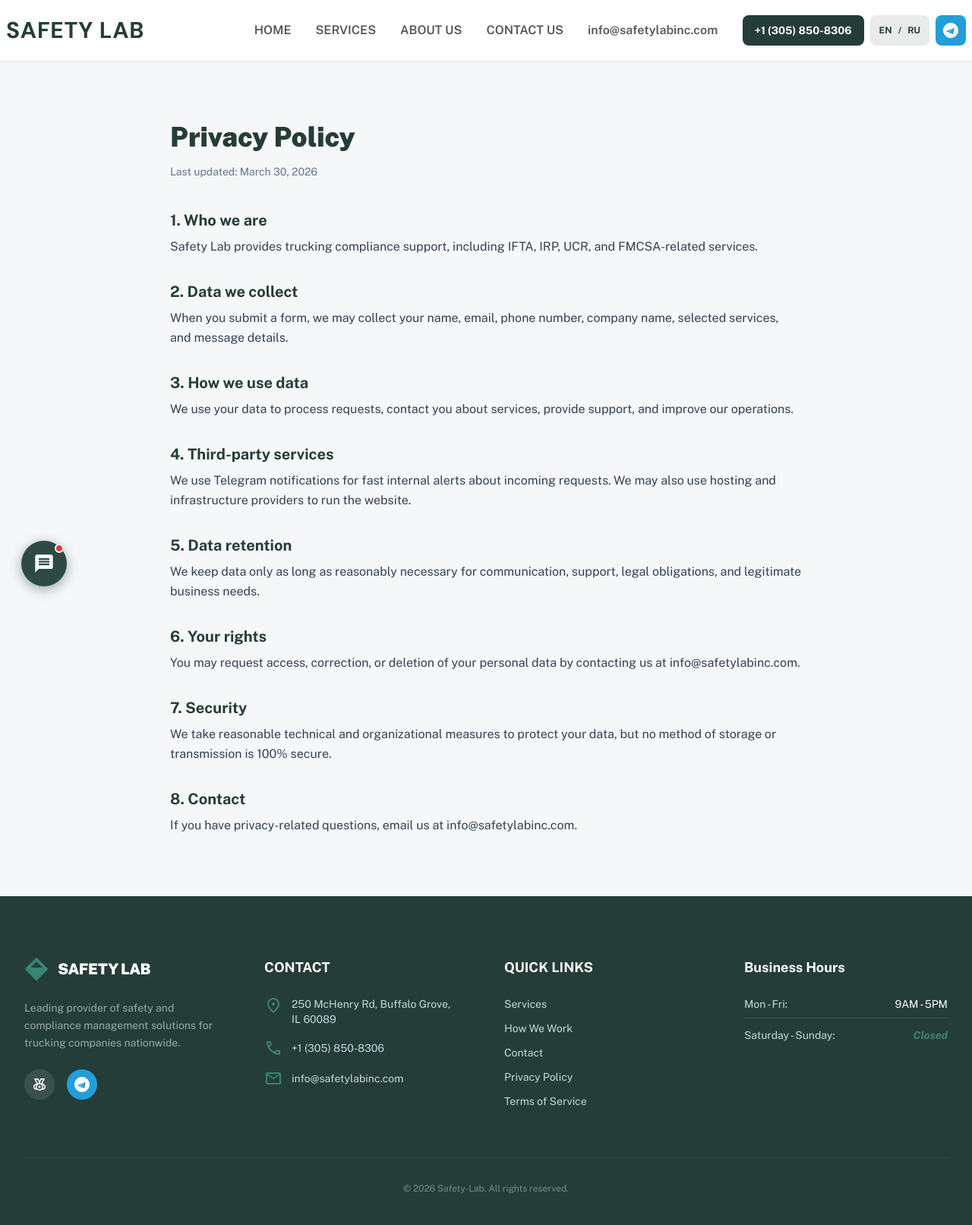
After one commit to NurgazievichR/truck, a Django app: page /privacy-policy/ in a window 1280 px wide. The commit adds this page. Shown: the whole page at 76% size. Run offline with Django 5.2, Linux system fonts and the light colour scheme; data comes from the database, SQL or seed files in the repository; some libraries are stand-ins or nearby versions.

Commit message:
Submit translation for footer, services. Add privacy policy, terms

```diff
--- a/apps/main/urls.py
+++ b/apps/main/urls.py
@@ -6,6 +6,8 @@ app_name = 'main'
 urlpatterns = [
     path('', views.index, name='index'),
     path('about/', views.about, name='about'),
+    path('privacy-policy/', views.privacy_policy, name='privacy_policy'),
+    path('terms-of-service/', views.terms_of_service, name='terms_of_service'),
     path('contacts/', views.contacts, name='contacts'),
     path('chatbot-lead/', views.chatbot_lead, name='chatbot_lead'),
 ]
--- a/apps/main/views.py
+++ b/apps/main/views.py
@@ -27,6 +27,16 @@ def index(request):
 def about(request):
     """Страница О компании"""
     return render(request, 'main/about.html')
+
+
+def privacy_policy(request):
+    """Privacy Policy page"""
+    return render(request, 'main/privacy_policy.html')
+
+
+def terms_of_service(request):
+    """Terms of Service page"""
+    return render(request, 'main/terms_of_service.html')
 
 
 def contacts(request):
--- a/templates/includes/footer.html
+++ b/templates/includes/footer.html
@@ -12,7 +12,7 @@
 </div>
 <span class="text-xl font-black tracking-tight text-white uppercase">Safety Lab</span>
 </a>
-<p class="text-sm leading-relaxed opacity-70">
+<p class="text-sm leading-relaxed opacity-70" data-i18n="footer.tagline">
                     Professional logistics and trucking compliance services. Keeping you road-ready and legally secure nationwide.
                 </p>
 <div class="flex gap-4">
@@ -30,7 +30,7 @@
 </div>
 <!-- Contact Details -->
 <div class="space-y-6">
-<h4 class="text-white font-bold text-lg">Contact Us</h4>
+<h4 class="text-white font-bold text-lg" data-i18n="footer.contactHeading">Contact Us</h4>
 <ul class="space-y-4 text-sm">
 <li class="flex items-start gap-3">
 <span class="material-symbols-outlined text-accent">location_on</span>
@@ -48,31 +48,31 @@
 </div>
 <!-- Quick Links -->
 <div class="space-y-6">
-<h4 class="text-white font-bold text-lg">Quick Links</h4>
+<h4 class="text-white font-bold text-lg" data-i18n="footer.quickLinks">Quick Links</h4>
 <ul class="space-y-3 text-sm">
-<li><a class="hover:text-accent transition-colors" href="{% url 'main:index' %}#services">Services</a></li>
-<li><a class="hover:text-accent transition-colors" href="{% url 'main:index' %}#how-we-work">How We Work</a></li>
-<li><a class="hover:text-accent transition-colors" href="{% url 'main:contacts' %}">Contact</a></li>
-<li><a class="hover:text-accent transition-colors" href="#">Privacy Policy</a></li>
-<li><a class="hover:text-accent transition-colors" href="#">Terms of Service</a></li>
+<li><a class="hover:text-accent transition-colors" data-i18n="footer.services" href="{% url 'main:index' %}#services">Services</a></li>
+<li><a class="hover:text-accent transition-colors" data-i18n="footer.howWeWork" href="{% url 'main:index' %}#how-we-work">How We Work</a></li>
+<li><a class="hover:text-accent transition-colors" data-i18n="footer.contact" href="{% url 'main:contacts' %}">Contact</a></li>
+<li><a class="hover:text-accent transition-colors" data-i18n="footer.privacy" href="{% url 'main:privacy_policy' %}">Privacy Policy</a></li>
+<li><a class="hover:text-accent transition-colors" data-i18n="footer.terms" href="{% url 'main:terms_of_service' %}">Terms of Service</a></li>
 </ul>
 </div>
 <!-- Business Hours -->
 <div class="space-y-6">
-<h4 class="text-white font-bold text-lg">Business Hours</h4>
+<h4 class="text-white font-bold text-lg" data-i18n="contact.hoursTitle">Business Hours</h4>
 <ul class="space-y-3 text-sm">
 <li class="flex justify-between border-b border-white/10 pb-2">
-<span>Mon - Fri:</span>
-<span class="text-white">9AM - 5PM</span>
+<span data-i18n-en="Mon - Fri:" data-i18n-ru="Пн - Пт:">Mon - Fri:</span>
+<span class="text-white" data-i18n-en="9AM - 5PM" data-i18n-ru="9:00 - 17:00">9AM - 5PM</span>
 </li>
 <li class="flex justify-between">
-<span>Saturday - Sunday:</span>
-<span class="text-accent font-bold italic">Closed</span>
+<span data-i18n-en="Saturday - Sunday:" data-i18n-ru="Суббота - Воскресенье:">Saturday - Sunday:</span>
+<span class="text-accent font-bold italic" data-i18n-en="Closed" data-i18n-ru="Выходной">Closed</span>
 </li>
 </ul>
 </div>
 </div>
-<div class="pt-8 border-t border-white/10 text-center text-xs opacity-50">
+<div class="pt-8 border-t border-white/10 text-center text-xs opacity-50" data-i18n="footer.copyright">
             © 2026 Safety-Lab. All rights reserved.
         </div>
 </div>
--- /dev/null
+++ b/templates/main/privacy_policy.html
@@ -0,0 +1,83 @@
+{% extends 'base.html' %}
+
+{% block title %}Privacy Policy | Safety Lab{% endblock %}
+{% block meta_description %}Privacy Policy for Safety Lab services and website data handling.{% endblock %}
+
+{% block content %}
+<section class="py-16 md:py-20">
+  <div class="max-w-4xl mx-auto px-4 sm:px-6 lg:px-8">
+    <h1 class="text-3xl md:text-4xl font-black text-primary dark:text-white mb-4"
+        data-i18n-en="Privacy Policy"
+        data-i18n-ru="Политика конфиденциальности">Privacy Policy</h1>
+    <p class="text-sm text-slate-500 dark:text-slate-400 mb-10"
+       data-i18n-en="Last updated: March 30, 2026"
+       data-i18n-ru="Последнее обновление: 30 марта 2026 г.">Last updated: March 30, 2026</p>
+
+    <div class="space-y-8 text-slate-700 dark:text-slate-300 leading-relaxed">
+      <div>
+        <h2 class="text-xl font-bold text-primary dark:text-white mb-2"
+            data-i18n-en="1. Who we are"
+            data-i18n-ru="1. Кто мы">1. Who we are</h2>
+        <p data-i18n-en="Safety Lab provides trucking compliance support, including IFTA, IRP, UCR, and FMCSA-related services."
+           data-i18n-ru="Safety Lab оказывает поддержку по транспортному комплаенсу, включая услуги по IFTA, IRP, UCR и направлениям, связанным с FMCSA.">Safety Lab provides trucking compliance support, including IFTA, IRP, UCR, and FMCSA-related services.</p>
+      </div>
+
+      <div>
+        <h2 class="text-xl font-bold text-primary dark:text-white mb-2"
+            data-i18n-en="2. Data we collect"
+            data-i18n-ru="2. Какие данные мы собираем">2. Data we collect</h2>
+        <p data-i18n-en="When you submit a form, we may collect your name, email, phone number, company name, selected services, and message details."
+           data-i18n-ru="Когда вы отправляете форму, мы можем собирать ваше имя, email, номер телефона, название компании, выбранные услуги и текст сообщения.">When you submit a form, we may collect your name, email, phone number, company name, selected services, and message details.</p>
+      </div>
+
+      <div>
+        <h2 class="text-xl font-bold text-primary dark:text-white mb-2"
+            data-i18n-en="3. How we use data"
+            data-i18n-ru="3. Как мы используем данные">3. How we use data</h2>
+        <p data-i18n-en="We use your data to process requests, contact you about services, provide support, and improve our operations."
+           data-i18n-ru="Мы используем ваши данные для обработки заявок, связи с вами по услугам, оказания поддержки и улучшения работы сервиса.">We use your data to process requests, contact you about services, provide support, and improve our operations.</p>
+      </div>
+
+      <div>
+        <h2 class="text-xl font-bold text-primary dark:text-white mb-2"
+            data-i18n-en="4. Third-party services"
+            data-i18n-ru="4. Сторонние сервисы">4. Third-party services</h2>
+        <p data-i18n-en="We use Telegram notifications for fast internal alerts about incoming requests. We may also use hosting and infrastructure providers to run the website."
+           data-i18n-ru="Мы используем уведомления в Telegram для оперативных внутренних оповещений о новых заявках. Также мы можем использовать хостинг- и инфраструктурные сервисы для работы сайта.">We use Telegram notifications for fast internal alerts about incoming requests. We may also use hosting and infrastructure providers to run the website.</p>
+      </div>
+
+      <div>
+        <h2 class="text-xl font-bold text-primary dark:text-white mb-2"
+            data-i18n-en="5. Data retention"
+            data-i18n-ru="5. Срок хранения данных">5. Data retention</h2>
+        <p data-i18n-en="We keep data only as long as reasonably necessary for communication, support, legal obligations, and legitimate business needs."
+           data-i18n-ru="Мы храним данные только столько, сколько это разумно необходимо для связи, поддержки, выполнения юридических обязанностей и законных бизнес-целей.">We keep data only as long as reasonably necessary for communication, support, legal obligations, and legitimate business needs.</p>
+      </div>
+
+      <div>
+        <h2 class="text-xl font-bold text-primary dark:text-white mb-2"
+            data-i18n-en="6. Your rights"
+            data-i18n-ru="6. Ваши права">6. Your rights</h2>
+        <p data-i18n-en="You may request access, correction, or deletion of your personal data by contacting us at info@safetylabinc.com."
+           data-i18n-ru="Вы можете запросить доступ, исправление или удаление своих персональных данных, написав нам на info@safetylabinc.com.">You may request access, correction, or deletion of your personal data by contacting us at info@safetylabinc.com.</p>
+      </div>
+
+      <div>
+        <h2 class="text-xl font-bold text-primary dark:text-white mb-2"
+            data-i18n-en="7. Security"
+            data-i18n-ru="7. Безопасность">7. Security</h2>
+        <p data-i18n-en="We take reasonable technical and organizational measures to protect your data, but no method of storage or transmission is 100% secure."
+           data-i18n-ru="Мы применяем разумные технические и организационные меры для защиты данных, однако ни один способ хранения или передачи не гарантирует абсолютную безопасность.">We take reasonable technical and organizational measures to protect your data, but no method of storage or transmission is 100% secure.</p>
+      </div>
+
+      <div>
+        <h2 class="text-xl font-bold text-primary dark:text-white mb-2"
+            data-i18n-en="8. Contact"
+            data-i18n-ru="8. Контакты">8. Contact</h2>
+        <p data-i18n-en="If you have privacy-related questions, email us at info@safetylabinc.com."
+           data-i18n-ru="Если у вас есть вопросы по обработке данных, напишите нам на info@safetylabinc.com.">If you have privacy-related questions, email us at info@safetylabinc.com.</p>
+      </div>
+    </div>
+  </div>
+</section>
+{% endblock %}
```
Also changed, not shown: templates/main/terms_of_service.html (added, +83 -0 lines).
